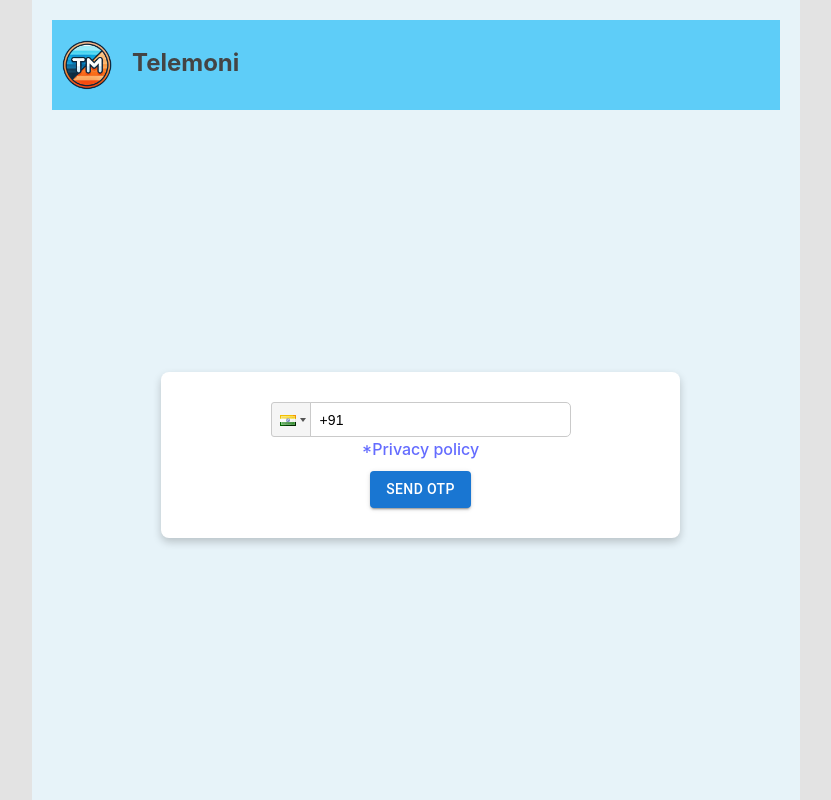
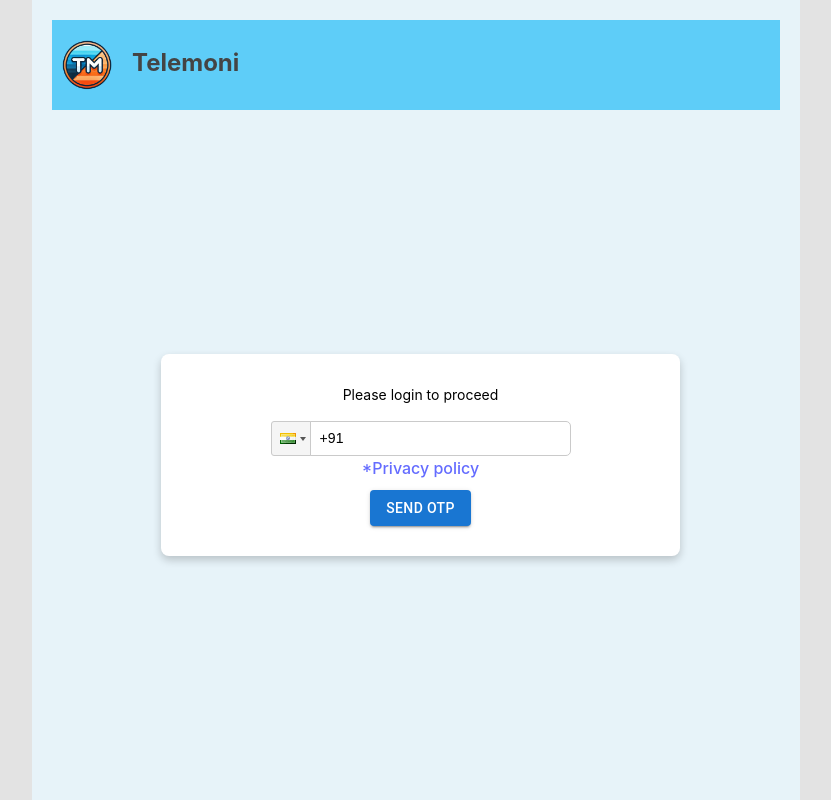
Before and after one commit to hiraeth910/consumer, a React (Vite) app: page /login in a window 1280 px wide. Shown: the whole page, without its empty margins (224-1055 px from the left). Built offline with nearby package versions, Linux system fonts and the light colour scheme.

Commit message:
chekcing

```diff
--- a/src/Log/Login.jsx
+++ b/src/Log/Login.jsx
@@ -161,6 +161,7 @@ function LoginPage() {
                         ) : (
                             otpVisible ? (
                                 <div>
+                                    <p>Please login to proceed</p>
                                     <PhoneInput
                                         country={'in'}
                                         value={phone}
```
